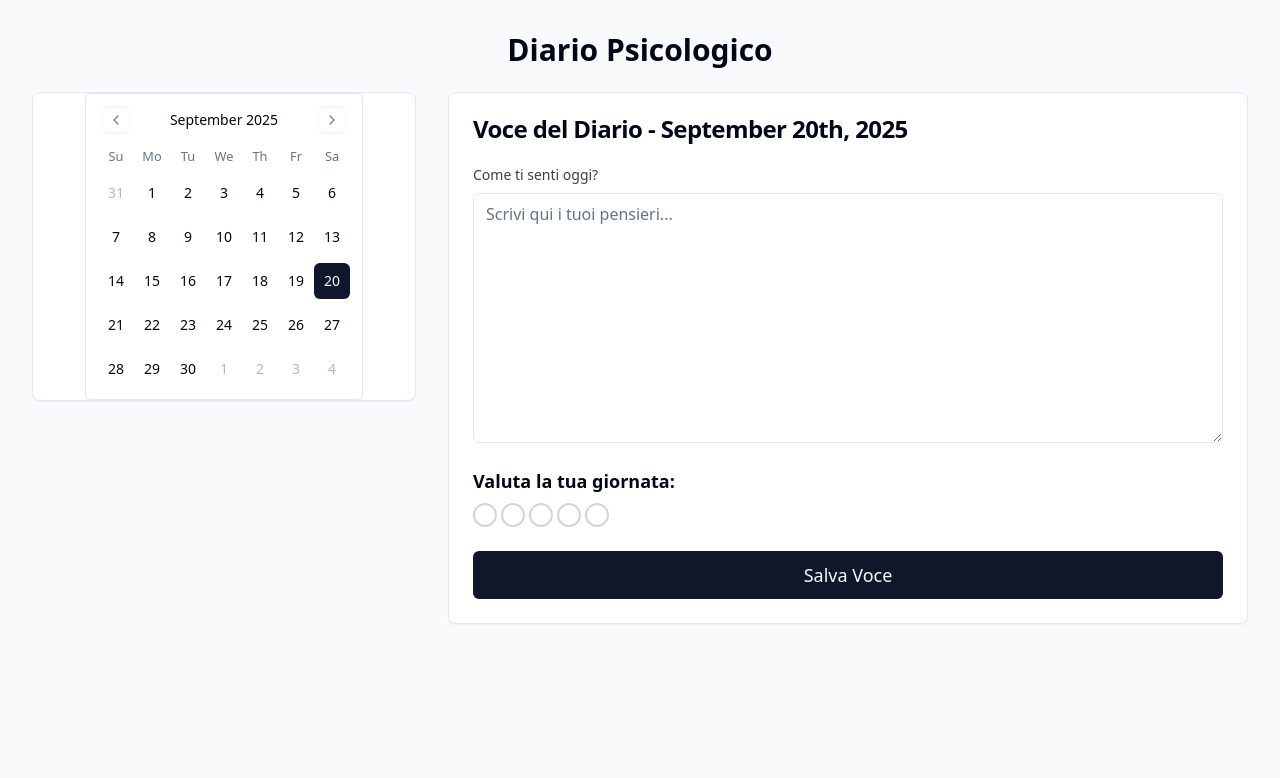
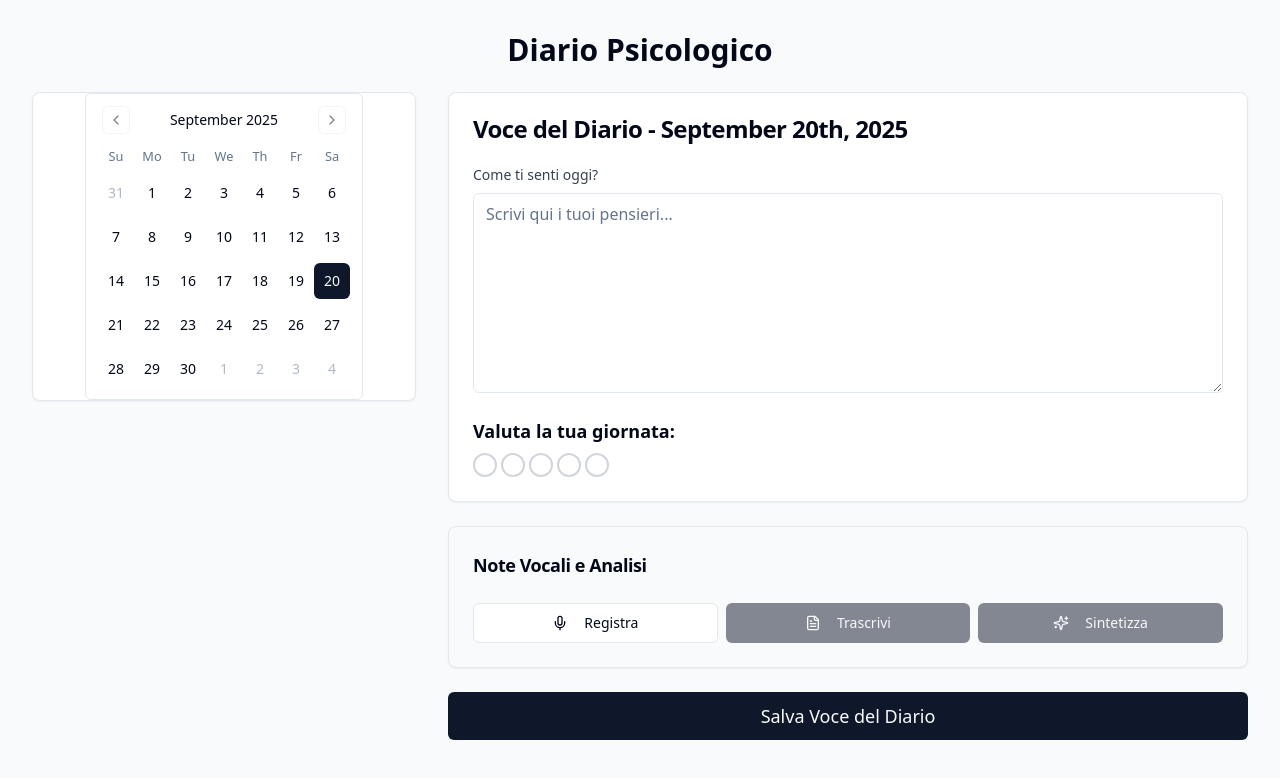
Before and after one commit to Razdnut/audiodiary, a React (Vite) app: page / in a window 1280 px wide. Shown: the top 778 px of the page. Built offline with nearby package versions, Linux system fonts and the light colour scheme.

Commit message:
[dyad] Aggiunta la sezione per le funzioni audio simulate. - wrote 2 file(s)

```diff
--- /dev/null
+++ b/src/components/AudioControls.tsx
@@ -0,0 +1,125 @@
+"use client";
+
+import React, { useState } from 'react';
+import { Button } from '@/components/ui/button';
+import { Textarea } from '@/components/ui/textarea';
+import { Mic, Square, FileText, Sparkles, Loader2 } from 'lucide-react';
+import { Card, CardContent, CardHeader, CardTitle } from './ui/card';
+
+interface AudioControlsProps {
+  audioUrl: string | undefined;
+  transcript: string | undefined;
+  summary: string | undefined;
+  onUpdate: (updates: { audioUrl?: string; transcript?: string; summary?: string }) => void;
+  disabled: boolean;
+}
+
+const AudioControls: React.FC<AudioControlsProps> = ({
+  audioUrl,
+  transcript,
+  summary,
+  onUpdate,
+  disabled,
+}) => {
+  const [isRecording, setIsRecording] = useState(false);
+  const [isLoading, setIsLoading] = useState<'transcribe' | 'summarize' | null>(null);
+
+  // Questa è una simulazione. In un'app reale, useresti l'API MediaRecorder.
+  const handleToggleRecording = () => {
+    if (isRecording) {
+      // Ferma la registrazione
+      setIsRecording(false);
+      // Simula l'ottenimento di un URL blob
+      const fakeAudioUrl = '/fake-audio.mp3';
+      onUpdate({ audioUrl: fakeAudioUrl });
+    } else {
+      // Inizia la registrazione
+      setIsRecording(true);
+      // Pulisce i dati audio precedenti
+      onUpdate({ audioUrl: undefined, transcript: undefined, summary: undefined });
+    }
+  };
+
+  const handleTranscribe = () => {
+    setIsLoading('transcribe');
+    setTimeout(() => {
+      const fakeTranscript = "Questo è un testo di trascrizione simulato. L'utente ha parlato della sua giornata, menzionando una passeggiata e un incontro interessante. Il tono sembrava riflessivo.";
+      onUpdate({ transcript: fakeTranscript });
+      setIsLoading(null);
+    }, 2000); // Simula una chiamata API
+  };
+
+  const handleSummarize = () => {
+    setIsLoading('summarize');
+    setTimeout(() => {
+      const fakeSummary = "Sintesi: La giornata è stata caratterizzata da una passeggiata riflessiva e un incontro degno di nota.";
+      onUpdate({ summary: fakeSummary });
+      setIsLoading(null);
+    }, 2000); // Simula una chiamata API
+  };
+
+  return (
+    <Card className="bg-gray-50">
+      <CardHeader>
+        <CardTitle className="text-lg">Note Vocali e Analisi</CardTitle>
+      </CardHeader>
+      <CardContent className="space-y-4">
+        <div className="grid grid-cols-1 sm:grid-cols-3 gap-2">
+          <Button onClick={handleToggleRecording} disabled={disabled || isLoading !== null} variant={isRecording ? "destructive" : "outline"}>
+            {isRecording ? (
+              <>
+                <Square className="mr-2 h-4 w-4" /> Ferma
+              </>
+            ) : (
+              <>
+                <Mic className="mr-2 h-4 w-4" /> Registra
+              </>
+            )}
+          </Button>
+          <Button onClick={handleTranscribe} disabled={!audioUrl || isLoading !== null || disabled}>
+            {isLoading === 'transcribe' ? (
+              <Loader2 className="mr-2 h-4 w-4 animate-spin" />
+            ) : (
+              <FileText className="mr-2 h-4 w-4" />
+            )}
+            Trascrivi
+          </Button>
+          <Button onClick={handleSummarize} disabled={!transcript || isLoading !== null || disabled}>
+            {isLoading === 'summarize' ? (
+              <Loader2 className="mr-2 h-4 w-4 animate-spin" />
+            ) : (
+              <Sparkles className="mr-2 h-4 w-4" />
+            )}
+            Sintetizza
+          </Button>
+        </div>
+
+        {audioUrl && !isRecording && (
+          <div>
+            <p className="text-sm font-medium mb-1 text-gray-600">Registrazione:</p>
+            <audio controls src={audioUrl} className="w-full h-10">
+              Il tuo browser non supporta l'elemento audio.
+            </audio>
+            <p className="text-xs text-gray-500 mt-1">Nota: Questo è un file audio fittizio per la demo.</p>
+          </div>
+        )}
+
+        {transcript && (
+          <div>
+            <label className="block text-sm font-medium mb-1 text-gray-600">Trascrizione:</label>
+            <Textarea value={transcript} readOnly className="bg-white" rows={4} />
+          </div>
+        )}
+
+        {summary && (
+          <div>
+            <label className="block text-sm font-medium mb-1 text-gray-600">Sintesi Automatica:</label>
+            <Textarea value={summary} readOnly className="bg-white" rows={3} />
+          </div>
+        )}
+      </CardContent>
+    </Card>
+  );
+};
+
+export default AudioControls;
--- a/src/pages/DailyJournal.tsx
+++ b/src/pages/DailyJournal.tsx
@@ -5,11 +5,15 @@ import { Textarea } from '@/components/ui/textarea';
 import Rating from '@/components/ui/rating';
 import { Calendar } from '@/components/ui/calendar';
 import { format } from 'date-fns';
+import AudioControls from '@/components/AudioControls';
 
 interface JournalEntry {
   date: string; // YYYY-MM-DD
   content: string;
   rating: number;
+  audioUrl?: string;
+  transcript?: string;
+  summary?: string;
 }
 
 const DailyJournal = () => {
@@ -17,6 +21,9 @@ const DailyJournal = () => {
   const [entries, setEntries] = useState<{ [key: string]: JournalEntry }>({});
   const [currentContent, setCurrentContent] = useState('');
   const [currentRating, setCurrentRating] = useState(0);
+  const [currentAudioUrl, setCurrentAudioUrl] = useState<string | undefined>();
+  const [currentTranscript, setCurrentTranscript] = useState<string | undefined>();
+  const [currentSummary, setCurrentSummary] = useState<string | undefined>();
 
   useEffect(() => {
     try {
@@ -35,6 +42,9 @@ const DailyJournal = () => {
     const entry = entries[dateKey];
     setCurrentContent(entry?.content || '');
     setCurrentRating(entry?.rating || 0);
+    setCurrentAudioUrl(entry?.audioUrl);
+    setCurrentTranscript(entry?.transcript);
+    setCurrentSummary(entry?.summary);
   }, [selectedDate, entries]);
 
   const handleSaveEntry = () => {
@@ -47,6 +57,9 @@ const DailyJournal = () => {
       date: dateKey,
       content: currentContent,
       rating: currentRating,
+      audioUrl: currentAudioUrl,
+      transcript: currentTranscript,
+      summary: currentSummary,
     };
 
     const updatedEntries = { ...entries, [dateKey]: newEntry };
@@ -57,6 +70,12 @@ const DailyJournal = () => {
     } catch (error) {
       console.error("Failed to save journal entry to local storage", error);
     }
+  };
+
+  const handleAudioUpdate = (updates: { audioUrl?: string; transcript?: string; summary?: string }) => {
+    if ('audioUrl' in updates) setCurrentAudioUrl(updates.audioUrl);
+    if ('transcript' in updates) setCurrentTranscript(updates.transcript);
+    if ('summary' in updates) setCurrentSummary(updates.summary);
   };
 
   const daysWithEntries = Object.keys(entries).map(dateStr => {
@@ -84,15 +103,14 @@ const DailyJournal = () => {
           </Card>
         </div>
 
-        <div className="lg:col-span-2">
+        <div className="lg:col-span-2 space-y-6">
           <Card>
             <CardHeader>
               <CardTitle>
                 Voce del Diario - {selectedDate ? format(selectedDate, 'PPP') : 'Seleziona una data'}
               </CardTitle>
             </CardHeader>
-            <CardContent>
-              <div className="space-y-6">
+            <CardContent className="space-y-6">
               <div>
                 <label htmlFor="journal-content" className="block text-sm font-medium text-gray-700 mb-2">
                   Come ti senti oggi?
@@ -102,7 +120,7 @@ const DailyJournal = () => {
                   placeholder="Scrivi qui i tuoi pensieri..."
                   value={currentContent}
                   onChange={(e) => setCurrentContent(e.target.value)}
-                    className="min-h-[250px] text-base"
+                  className="min-h-[200px] text-base"
                   disabled={!selectedDate}
                 />
               </div>
@@ -116,17 +134,24 @@ const DailyJournal = () => {
                   size="lg"
                 />
               </div>
+            </CardContent>
+          </Card>
+
+          <AudioControls
+            audioUrl={currentAudioUrl}
+            transcript={currentTranscript}
+            summary={currentSummary}
+            onUpdate={handleAudioUpdate}
+            disabled={!selectedDate}
+          />
 
           <Button
             onClick={handleSaveEntry}
             className="w-full text-lg py-6"
             disabled={!selectedDate}
           >
-                  Salva Voce
+            Salva Voce del Diario
           </Button>
-              </div>
-            </CardContent>
-          </Card>
         </div>
       </div>
     </div>
```
Lines whose indentation alone changed are shown as unchanged.
